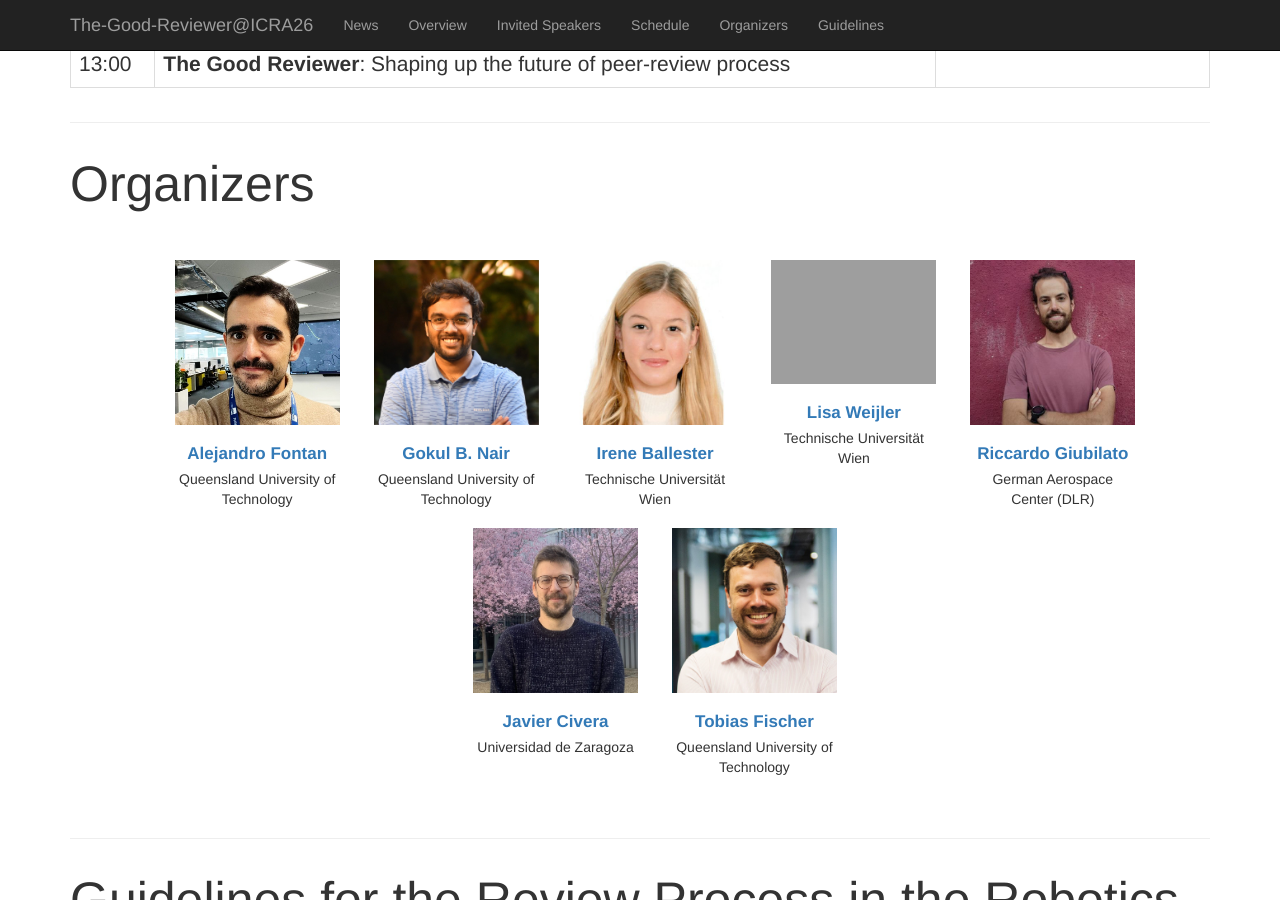
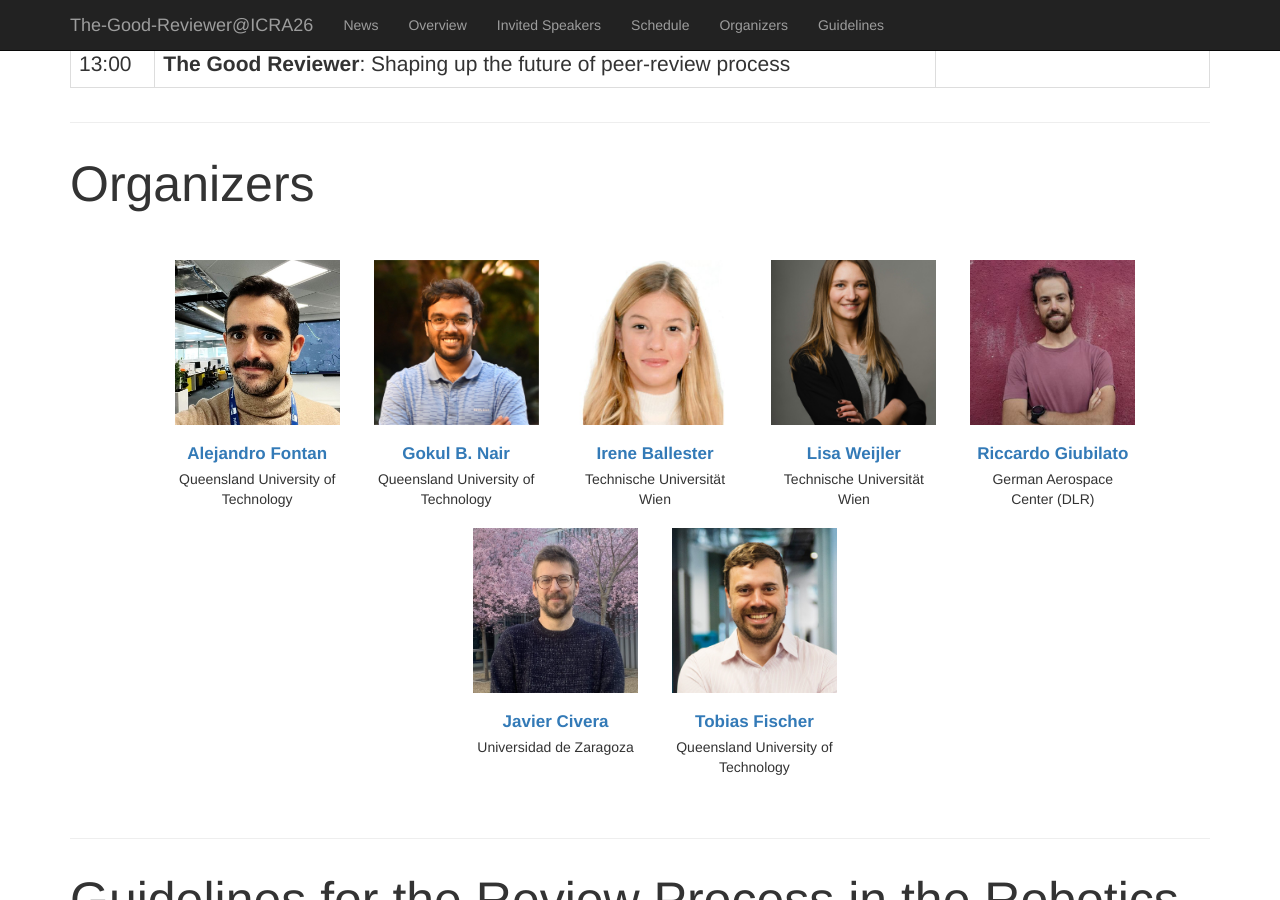
Before and after one commit to alejandrofontan/The-Good-Reviewer-ICRA26, a Jekyll site: the page built from index.html, in a window 1280 px wide and 900 px high, scrolled down 2825 px. Built offline with Jekyll 4.4.1, drawn with Linux system fonts in a browser that asks for light colours.

Commit message:
add organizer

```diff
--- a/_data/organizers.yaml
+++ b/_data/organizers.yaml
@@ -17,7 +17,7 @@
   affiliation: Technische Universität Wien
 
 - name: Lisa Weijler
-  image: /assets/images/lisa_weijler.jpg
+  image: /assets/images/lisa_weijler.jpeg
   web: https://lisaweijler.github.io/
   position: PhD Student
   affiliation: Technische Universität Wien
```
